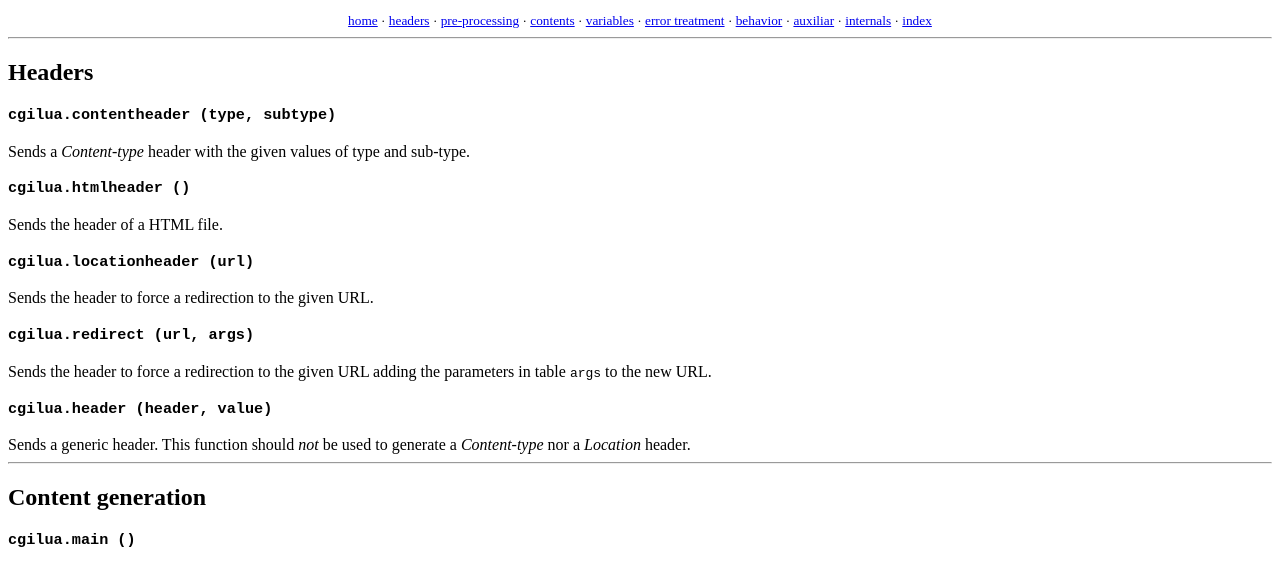
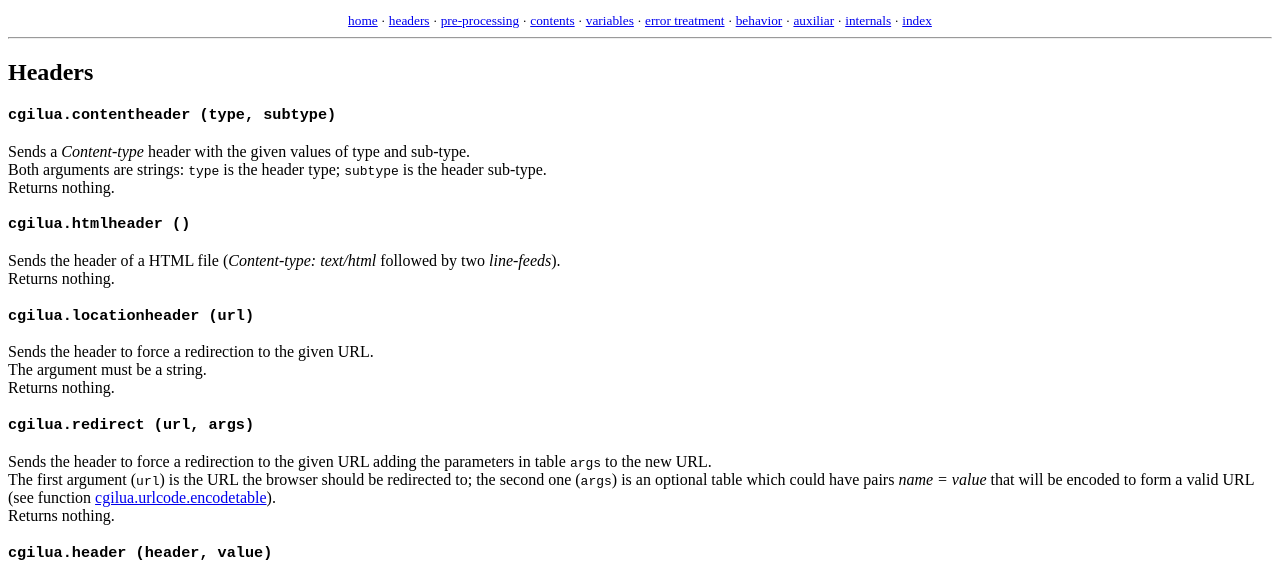
Before and after one commit to lunarmodules/cgilua, a plain HTML site: page doc/us/reference.html in a window 1280 px wide. Shown: the part 199-764 px from the top of the page. Drawn offline with Linux system fonts and the light colour scheme.

Commit message:
Algumas melhorias no texto.

```diff
--- a/doc/us/reference.html
+++ b/doc/us/reference.html
@@ -38,58 +38,68 @@ ul { list-style-type: disc };
 
 <a name="contentheader"></a>
 <h3><code>cgilua.contentheader (type, subtype)</code></h3>
-Sends a <i>Content-type</i> header with the given values of type and sub-type.
+Sends a <i>Content-type</i> header with the given values of type and
+sub-type.<br>
+Both arguments are strings: <tt>type</tt> is the header type;
+<tt>subtype</tt> is the header sub-type.<br>
+Returns nothing.
 
 <a name="htmlheader"></a>
 <h3><code>cgilua.htmlheader ()</code></h3>
-Sends the header of a HTML file.
+Sends the header of a HTML file (<i>Content-type: text/html</i> followed
+by two <i>line-feeds</i>).<br>
+Returns nothing.
 
 <a name="locationheader"></a>
 <h3><code>cgilua.locationheader (url)</code></h3>
-Sends the header to force a redirection to the given URL.
+Sends the header to force a redirection to the given URL.<br>
+The argument must be a string.<br>
+Returns nothing.
 
 <a name="redirect"></a>
 <h3><code>cgilua.redirect (url, args)</code></h3>
 Sends the header to force a redirection to the given URL adding the parameters
-in table <tt>args</tt> to the new URL.
+in table <tt>args</tt> to the new URL.<br>
+The first argument (<tt>url</tt>) is the URL the browser should be
+redirected to;
+the second one (<tt>args</tt>) is an optional table which could have pairs
+<i>name = value</i> that will be encoded to form a valid URL
+(see function <a href="#encodetable">cgilua.urlcode.encodetable</a>).<br>
+Returns nothing.
 
 <a name="header"></a>
 <h3><code>cgilua.header (header, value)</code></h3>
 Sends a generic header.
 This function should <em>not</em> be used to generate a
-<em>Content-type</em> nor a <em>Location</em> header.
+<em>Content-type</em> nor a <em>Location</em> header.<br>
+Both arguments are strings: <tt>header</tt> is the name of the header;
+<tt>value</tt> is its value.<br>
+Returns nothing.
 
 
 <hr>
 <a name="contents"></a>
 <h2>Content generation</h2>
 
-<a name="main"></a>
-<h3><code>cgilua.main ()</code></h3>
-Processes the incoming request.
-It is the main function,
-responsible for setting defaults,
-loading the configuration file,
-removing the disallowed globals,
-creating the <tt>cgi</tt> table (processing <i>POST data</i> if necessary),
-executing the script on its own directory
-and resetting everything for a new request.
-
 <a name="mkabsoluteurl"></a>
 <h3><code>cgilua.mkabsoluteurl (path)</code></h3>
-Creates an absolute URL containing the given URL path.
+Creates an absolute URL containing the given URL path.<br>
+Returns nothing.
 
 <a name="mkurlpath"></a>
 <h3><code>cgilua.mkurlpath (script [, args])</code></h3>
-Creates an URL path to be used as a link to a CGILua script.
+Creates an URL path to be used as a link to a CGILua script.<br>
+Returns nothing.
 
 <a name="put"></a>
 <h3><code>cgilua.put (string)</code></h3>
-Sends the given string to the client.
+Sends the given string to the client.<br>
+Returns nothing.
 
 <a name="error_log"></a>
 <h3><code>cgilua.error_log (string)</code></h3>
-Sends the given string to the error log file.
+Sends the given string to the error log file.<br>
+Returns nothing.
 
 
 <hr>
@@ -98,12 +108,14 @@ Sends the given string to the error log file.
 
 <a name="includehtml"></a>
 <h3><code>cgilua.includehtml (filename)</code></h3>
-Pre-processes the given HTML file and sends the result to the client.
+Pre-processes the given HTML file and sends the result to the client.<br>
+Returns nothing.
 
 <a name="preprocess"></a>
 <h3><code>cgilua.preprocess (filename)</code></h3>
 Equivalent to <a href="includehtml"><code>includehtml</code></a> but
-sends the HTML header before the pre-processed file.
+sends the HTML header before the pre-processed file.<br>
+Returns nothing.
 
 
 <hr>
@@ -116,14 +128,14 @@ The complete path of the running script.
 This variable is usually the same as the CGI environment variable
 <code>PATH_TRANSLATED</code>.
 
+<a name="script_file"></a>
+<h3><code>cgilua.script_file</code></h3>
+The file name of the running script.
+Obtained from <a href="#script_path"><code>cgilua.script_path</code></a>.
+
 <a name="script_pdir"></a>
 <h3><code>cgilua.script_pdir</code></h3>
 The directory of the running script.
-Obtained from <a href="#script_path"><code>cgilua.script_path</code></a>.
-
-<a name="script_file"></a>
-<h3><code>cgilua.script_file</code></h3>
-The file name of the running script.
 Obtained from <a href="#script_path"><code>cgilua.script_path</code></a>.
 
 <a name="script_vpath"></a>
@@ -155,17 +167,20 @@ Equivalent to CGI environment variable <code>SCRIPT_NAME</code>.
 Sets <i>errorhandler</i> function.
 This function is called by Lua when an error occurs.
 It receives the error message generated by Lua and it is resposible
-for the final message which should be returned.
+for the final message which should be returned.<br>
+Returns nothing.
 
 <a name="seterrorlog"></a>
 <h3><code>cgilua.seterrorlog (func)</code></h3>
 Sets the <i>errorlog</i> function.
-This function is called to log the error message.
+This function is called to log the error message.<br>
+Returns nothing.
 
 <a name="seterroroutput"></a>
 <h3><code>cgilua.seterroroutput (func)</code></h3>
 Sets the <i>erroroutput</i> function.
-This function is called to generate the error output.
+This function is called to generate the error output.<br>
+Returns nothing.
 
 
 <hr>
@@ -177,31 +192,37 @@ This function is called to generate the error output.
 Defines a function to pre-process a certain type of files.
 The default configuration uses
 <code>cgilua.doscript</code> to process Lua scripts (<tt>.lua</tt> files) and
-<code>cgilua.preprocess</code> to process HTML templates (<tt>.lp</tt> files).
+<code>cgilua.preprocess</code> to process HTML templates (<tt>.lp</tt> files).<br>
+Returns nothing.
 
 <a name="addclosefunction"></a>
 <h3><code>cgilua.addclosefunction (func)</code></h3>
-Defines a function to be executed after the script execution.
+Defines a function to be executed after the script execution.<br>
+Returns nothing.
 
 <a name="addopenfunction"></a>
 <h3><code>cgilua.addopenfunction (func)</code></h3>
-Defines a function to be executed before the script execution.
+Defines a function to be executed before the script execution.<br>
+Returns nothing.
 
 <a name="setlibdir"></a>
 <h3><code>cgilua.setlibdir (dir)</code></h3>
 Sets CGILua's default libraries directory.
 This value will be used to build the current <code>LUA_PATH</code>
-used by the redefined <code>require</code> function.
+used by the redefined <code>require</code> function.<br>
+Returns nothing.
 
 <a name="setmaxfilesize"></a>
 <h3><code>cgilua.setmaxfilesize (size)</code></h3>
 Sets the maximum size for each "uploaded" file (in bytes).
 This value is bounded by the maximum "total" input size (see
-<a href="#setmaxinput">cgilua.setmaxinput</a>).
+<a href="#setmaxinput">cgilua.setmaxinput</a>).<br>
+Returns nothing.
 
 <a name="setmaxinput"></a>
 <h3><code>cgilua.setmaxinput (size)</code></h3>
-Sets the maximum "total" input size allowed (in bytes).
+Sets the maximum "total" input size allowed (in bytes).<br>
+Returns nothing.
 
 
 <hr>
@@ -249,7 +270,8 @@ pair is inserted into table
 
 <a name="close"></a>
 <h3><code>cgilua.close ()</code></h3>
-Executes the defined closing function, if it exists.
+Executes the defined closing function, if it exists.<br>
+Returns nothing.
 
 <a name="doif"></a>
 <h3><code>cgilua.doif (path)</code></h3>
@@ -272,6 +294,17 @@ Gets the handler defined to process the given path.
 <a name="handle"></a>
 <h3><code>cgilua.handle (path)</code></h3>
 Executes a script (given its full path) according to the defined handlers.
+
+<a name="main"></a>
+<h3><code>cgilua.main ()</code></h3>
+Processes the incoming request.
+It is the main function,
+responsible for setting defaults,
+loading the configuration file,
+removing the disallowed globals,
+creating the <tt>cgi</tt> table (processing <i>POST data</i> if necessary),
+executing the script on its own directory
+and resetting everything for a new request.
 
 <a name="parsequery"></a>
 <h3><code>cgilua.parsequery (query, args)</code></h3>
@@ -343,7 +376,7 @@ Resets CGILua's internal state.
 
 <hr>
 <small>
-$Id: reference.html,v 1.9 2004/10/15 10:58:27 tomas Exp $
+$Id: reference.html,v 1.10 2004/11/18 21:33:09 tomas Exp $
 </small>
 
 </body>
```
